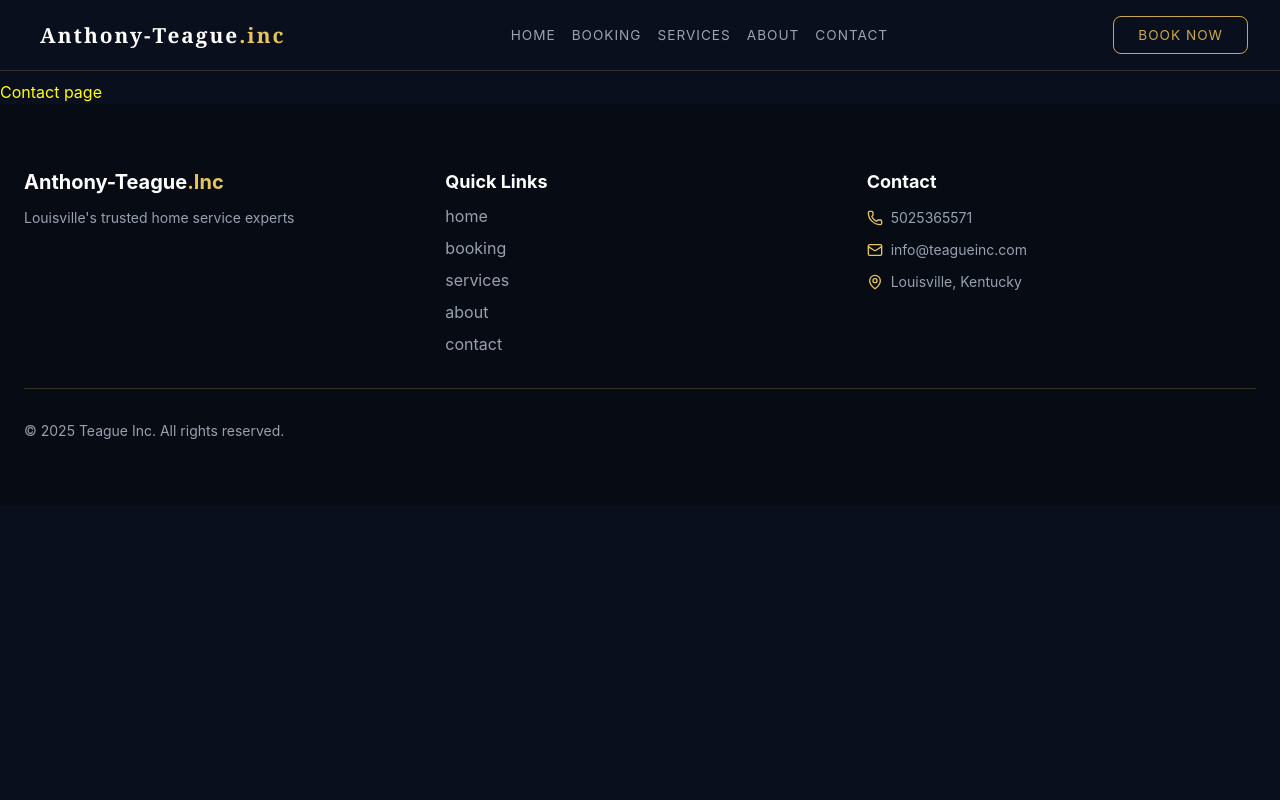
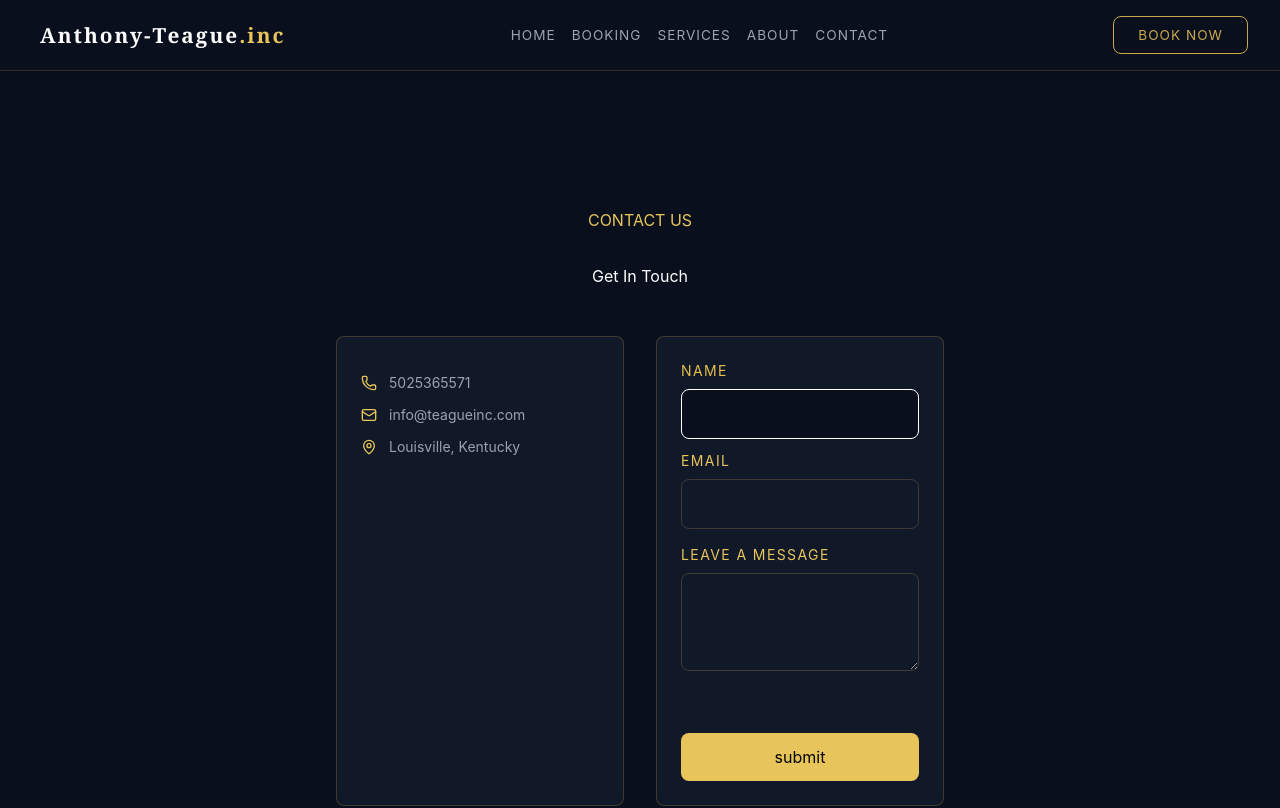
Before and after one commit to Rynolds266/home-service, a React (Vite) app: page /contact in a window 1280 px wide. Shown: the top 808 px of the page. Built offline with nearby package versions, Linux system fonts and the light colour scheme.

Commit message:
add contact page with message form and contact info

```diff
--- /dev/null
+++ b/src/data/Contact.js
@@ -0,0 +1,7 @@
+import { Phone , Mail , MapPin } from "lucide-react"
+
+export const ContactData = [{icon:Phone,value:'5025365571'},
+                     {icon:Mail, value:'info@teagueinc.com'},
+                     {icon:MapPin , value:'Louisville, Kentucky'}
+
+                  ]
--- a/src/pages/Contact.jsx
+++ b/src/pages/Contact.jsx
@@ -1,7 +1,92 @@
+import { Phone , Mail , MapPin } from "lucide-react"
+import { ContactData } from "../data/Contact"
+import { useState } from "react"
+
 function Contact(){
+  const [formData , setFormData] = useState ({
+     name:'',
+     email:'',
+     messageText:''
+  })
+
+
+   function HandForm (e){
+       setFormData({... formData , [e.target.name]: e.target.value})
+  }
+
     return  (
-        <div>
-            <h1 style={{color:'yellow'}}>Contact page</h1>
+        <div className="pt-32 pb-20 px-8 max-w-2xl mx-auto">
+
+             <h4 className="text-center mb-8" style={{color:'#e8c55a'}}>CONTACT US</h4>
+            <h2 className="text-white  text-center">Get In Touch</h2>
+
+
+
+            <div className="grid grid-cols-1 lg:grid-cols-2   gap-8 mt-12">
+
+                    {/* left */}
+                 <div className="rounded-lg p-6" style={{backgroundColor:'#111827' , border :'1px solid rgba(232,197,90,0.2)'}}>
+                    {ContactData.map((items)=>(
+                        <div key={items.value} className="flex items-center gap-3 mt-3">
+                          <items.icon size={16} color="#E8C55A"/>
+                          <span className="text-gray-400 text-sm">{items.value}</span>
+
+                        </div>
+                    ))}
+                 </div>
+
+
+                    {/* right */}
+
+                    <div className=" rounded-lg p-6" style={{backgroundColor:'#111827' , border:'1px solid rgba(232,197,90,0.2)'}}>
+                        <div className="mb-3">
+                        <label className="block tracking-widest uppercase text-sm mb-2  " style={{color:'#e4be4e'}}> name </label>
+
+                        <input name='name' onChange={HandForm} className="w-full rounded-lg text-white p-3 "
+                        style={{backgroundColor:'#0A0F1E' , border:'1px solid  '}}/>
+
+                        </div>
+
+
+                     <div className="mb-4">
+                         <label className="block uppercase tracking-widest text-sm mb-2" style={{color:'#E8C55A'}}> email </label>
+
+                        <input name='email' onChange={HandForm} className="w-full rounded-lg text-white p-3" style={{border:'1px solid rgba(232,197,90,0.2)'}}/>
+
+
+                     </div>
+
+                     <div className="mb-4">
+                         <label className="block uppercase tracking-widest text-sm mb-2" style={{color:'#E8C55A'}}>leave a   Message</label>
+
+                      <textarea rows={4} name='messageText' onChange={HandForm}
+                      className="rounded-lg w-full text-white" style={{border:'1px solid rgba(232,197,90,0.2)'}} ></textarea>
+
+
+                     </div>
+
+                    <div className="flex justify-center mx-auto">
+                         <button className=" py-3 px-8 text-center w-full rounded-lg mt-10" style={{backgroundColor:'#E8C55A'}}>submit</button>
+                    </div>
+
+
+                    </div>
+
+
+
+
+
+
+
+            </div>
+
+
+
+
+
+
+
+
         </div>
     )
 }
```
